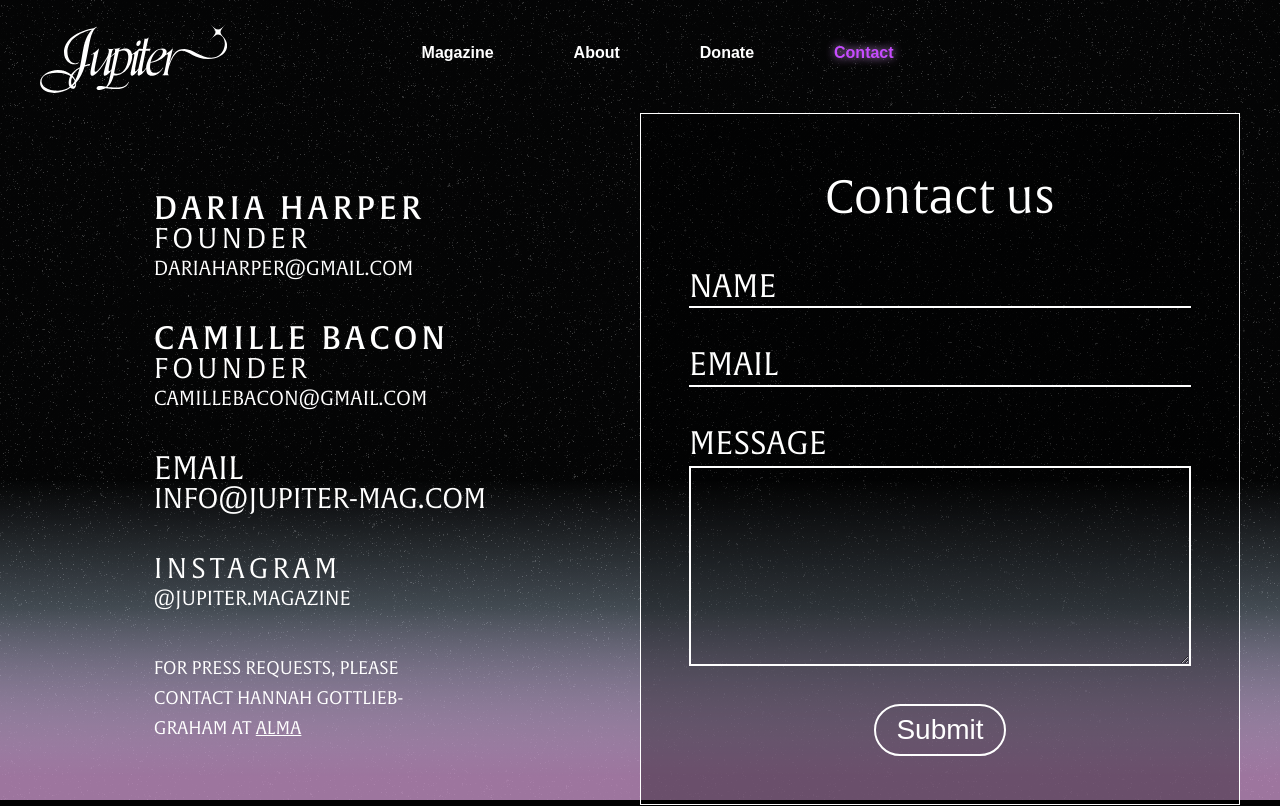
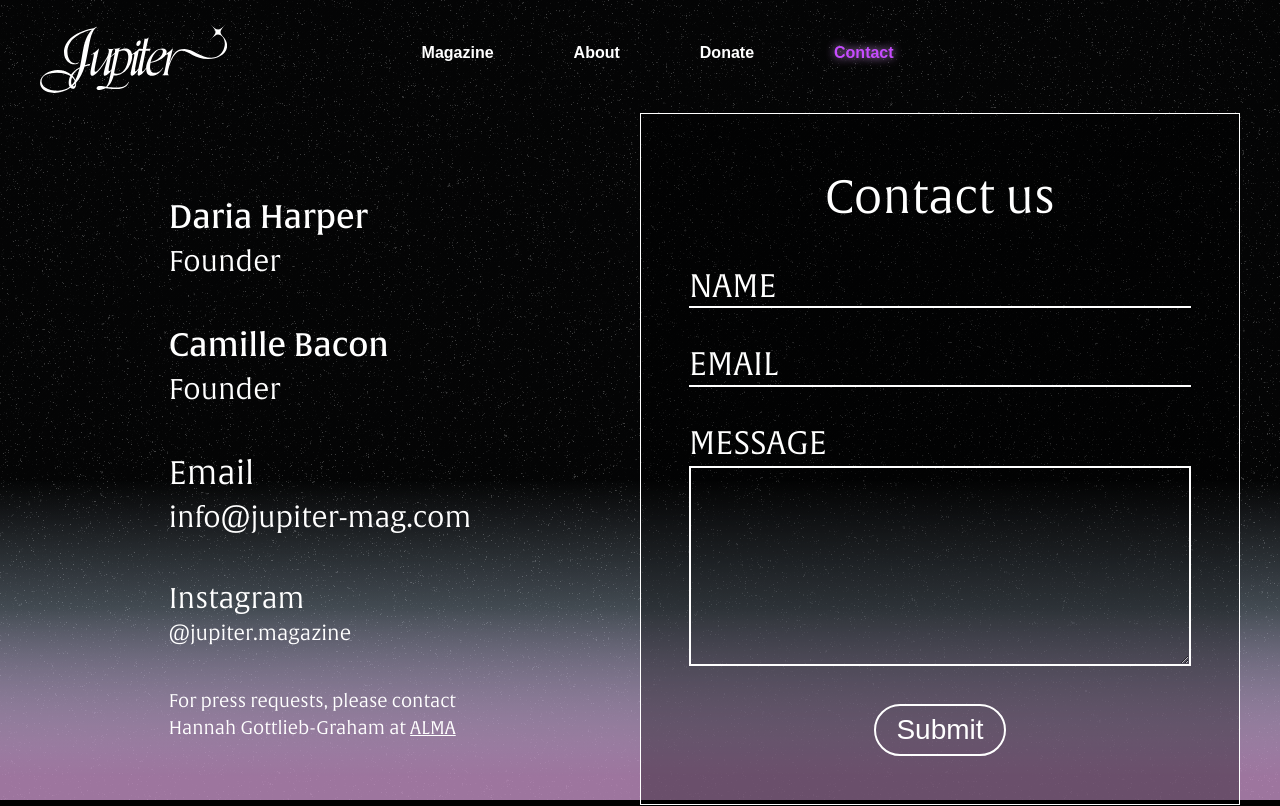
Before and after one commit to lizetteayala1211/jupiter-mag, a Next.js app: page /contact in a window 1280 px wide. Shown: the top 806 px of the page. Built offline with nearby package versions, Linux system fonts and the light colour scheme; no server answers; a web font is replaced by a local one.

Commit message:
correct copy for contact page

```diff
--- a/src/app/contact/desktop/index.tsx
+++ b/src/app/contact/desktop/index.tsx
@@ -7,21 +7,19 @@ export default function Desktop() {
     <Main>
       <ContactSection>
         <div>
-          <h1 style={{ letterSpacing: "4px" }}>Daria Harper</h1>
-          <h2 style={{ letterSpacing: "4px" }}>Founder</h2>
-          <h3>Dariaharper@gmail.com</h3>
+          <h1>Daria Harper</h1>
+          <h2>Founder</h2>
         </div>
         <div>
-          <h1 style={{ letterSpacing: "4px" }}>Camille Bacon </h1>
-          <h2 style={{ letterSpacing: "4px" }}>Founder</h2>
-          <h3>camillebacon@gmail.com</h3>
+          <h1>Camille Bacon </h1>
+          <h2>Founder</h2>
         </div>
         <div>
           <h1 style={{ fontFamily: "Alverata Light" }}>Email</h1>
           <h2>info@jupiter-mag.com</h2>
         </div>
         <div>
-          <h2 style={{ letterSpacing: "4px" }}>Instagram</h2>
+          <h2>Instagram</h2>
           <h3>@jupiter.magazine</h3>
         </div>
         <p style={{ maxWidth: "300px" }}>
--- a/src/app/contact/desktop/styled.ts
+++ b/src/app/contact/desktop/styled.ts
@@ -20,8 +20,6 @@ export const ContactSection = styled.section`
 
   flex-direction: column;
   gap: 2.5em;
-  text-transform: uppercase;
-  line-height: 30px;
 `
 
 export const FormSection = styled.section`
```
